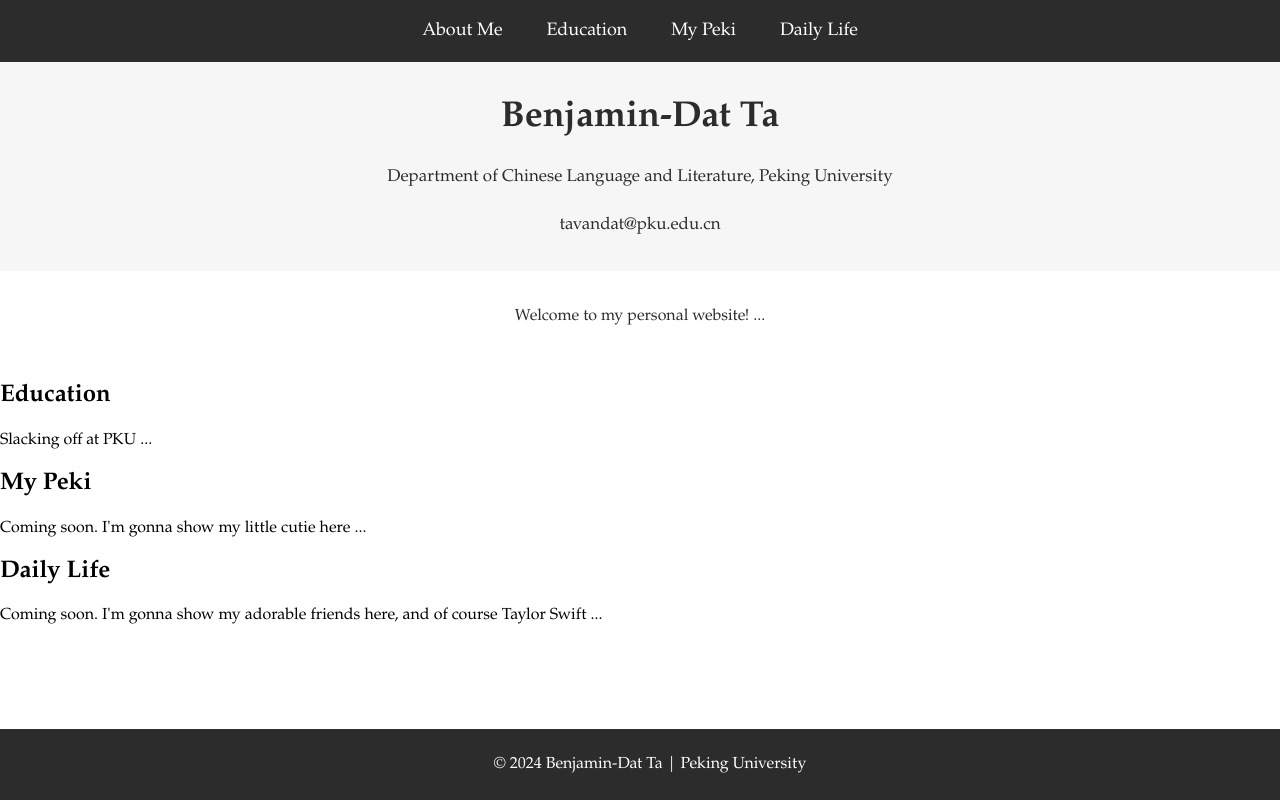
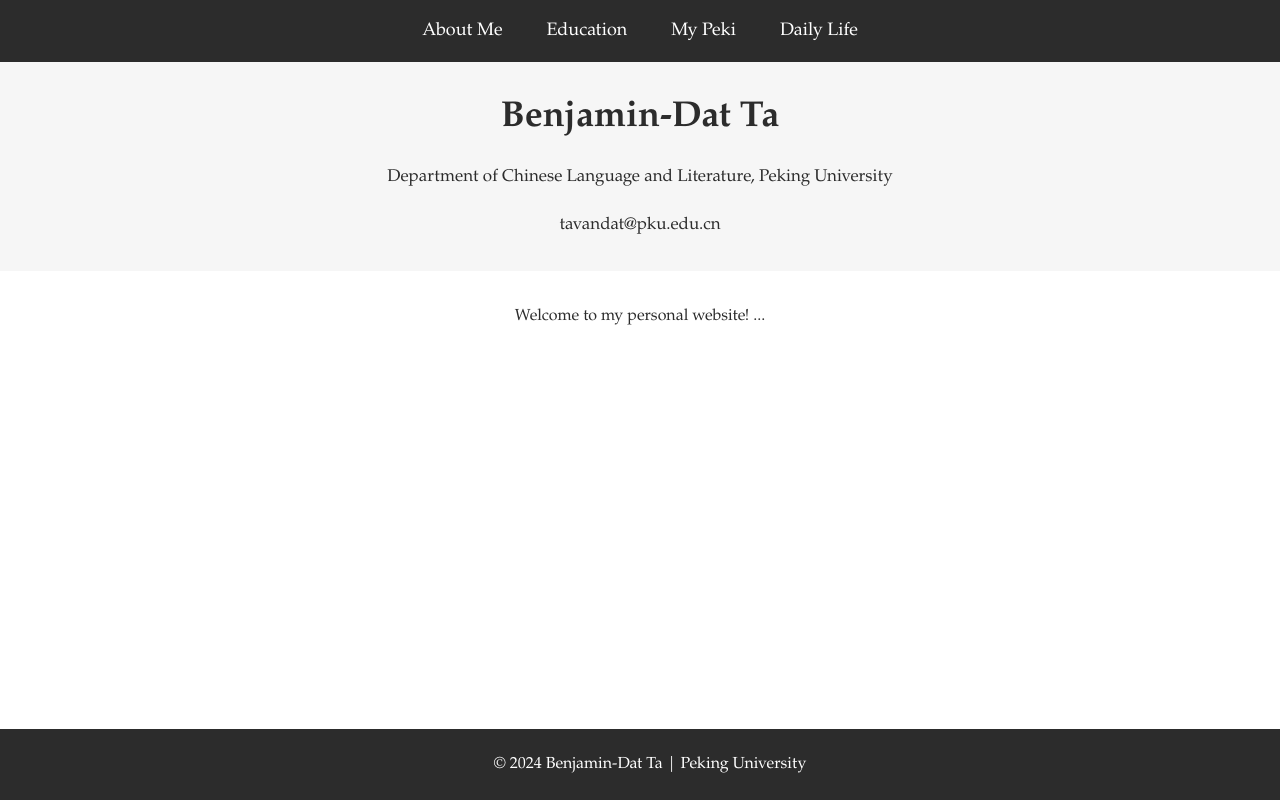
Before and after one commit to tadat-ling/tadat-ling1.github.io, a plain HTML site: page index.html in a window 1280 px wide. Drawn offline with Linux system fonts and the light colour scheme.

Commit message:
Update index.html

```diff
--- a/index.html
+++ b/index.html
@@ -10,58 +10,21 @@
     <!-- 导航栏 -->
     <nav>
         <ul>
-            <li><a href="#about">About Me</a></li>
-            <li><a href="#education">Education</a></li>
-            <li><a href="#peki">My Peki</a></li>
-            <li><a href="#life">Daily Life</a></li>
+            <li><a href="#" data-target="about">About Me</a></li>
+            <li><a href="#" data-target="education">Education</a></li>
+            <li><a href="#" data-target="peki">My Peki</a></li>
+            <li><a href="#" data-target="life">Daily Life</a></li>
         </ul>
     </nav>
 
-    <!-- About 页面 -->
-    <section id="about" class="about-section">
-        <div class="about-header">
-            <h1>Benjamin-Dat Ta</h1>
-            <p>Department of Chinese Language and Literature, Peking University</p>
-            <p>tavandat@pku.edu.cn</p>
-        </div>
-        <div class="about-description">
-            <p>Welcome to my personal website! ...</p>
-        </div>
-    </section>
-
-    <!-- Education 页面 -->
-    <section id="education" class="education-section">
-        <div class="education-header">
-            <h1>Education</h1>
-        </div>
-        <div class="education-description">
-            <p>Slacking off at PKU ...</p>
-        </div>
-    </section>
-
-    <!-- My Peki 页面 -->
-    <section id="peki" class="peki-section">
-        <div class="peki-header">
-            <h1>My Peki</h1>
-        </div>
-        <div class="education-description">
-            <p>Coming soon. I'm gonna show my little cutie here ...</p>
-        </div>
-    </section>
-
-    <!-- Daily Life 页面 -->
-    <section id="life" class="life-section">
-        <div class="life-header">
-            <h1>Daily Life</h1>
-        </div>
-        <div class="life-description">
-            <p>Coming soon. I'm gonna show my adorable friends here, and of course Taylor Swift ...</p>
-        </div>
-    </section>
+    <!-- 页面内容容器 -->
+    <div id="content"></div>
 
     <!-- 固定页脚 -->
     <footer>
         <p>&copy; 2024 Benjamin-Dat Ta | Peking University</p>
     </footer>
+
+    <script src="script.js"></script>
 </body>
 </html>
```
